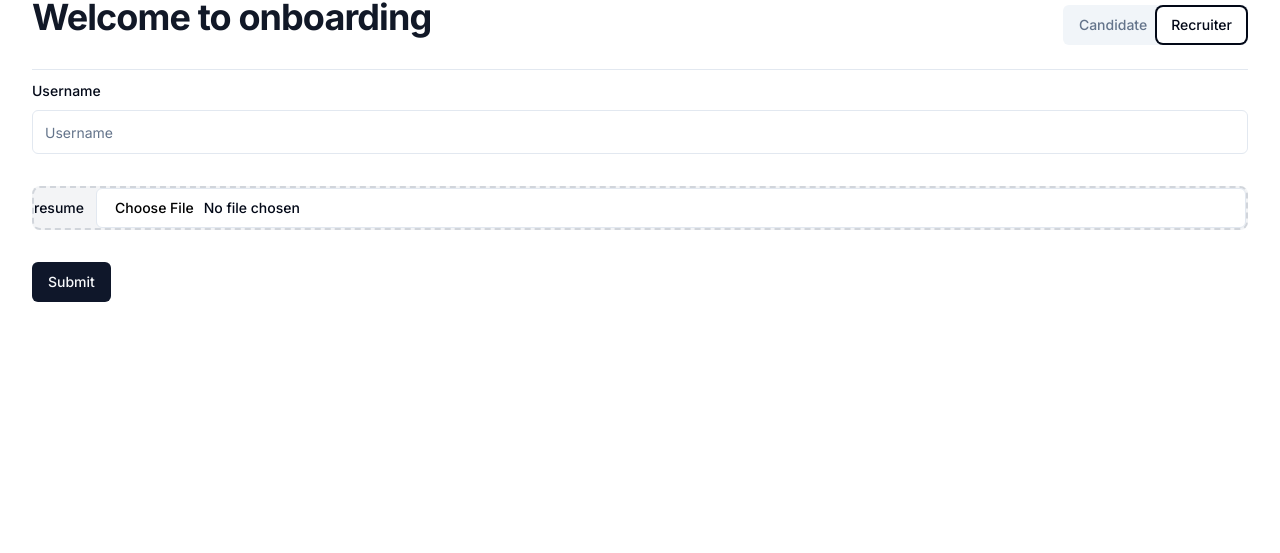
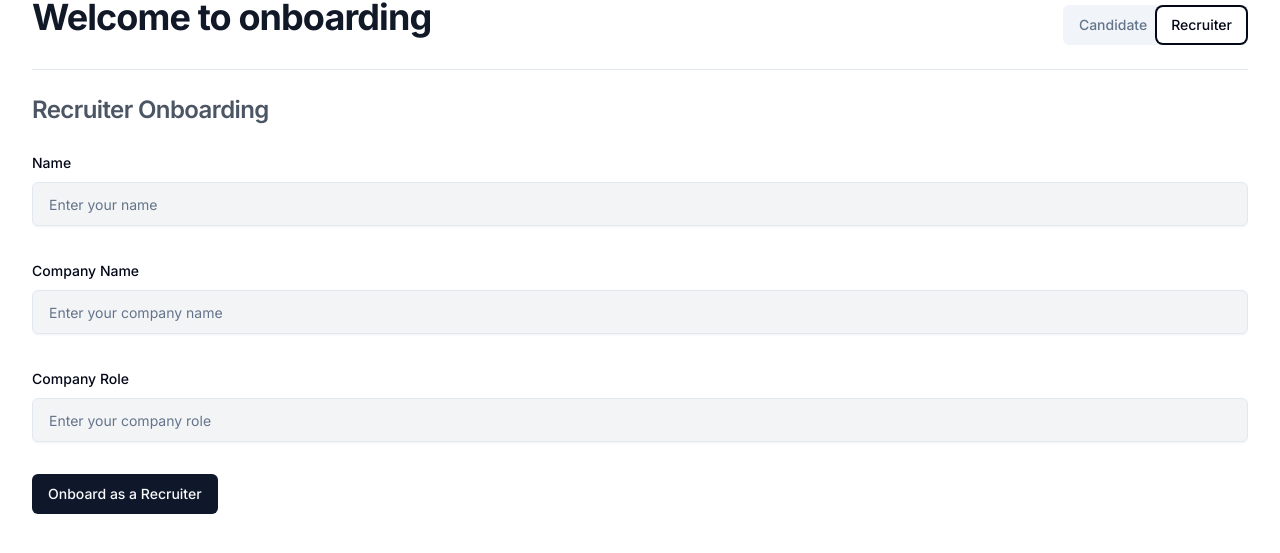
Before and after one commit to bregarulai/job_board, a Next.js app: page /onboard in a window 1280 px wide. Both pictures are taken after a click on the tab "Recruiter". Shown: the part 187-740 px from the top of the page. Built offline with nearby package versions, Linux system fonts and the light colour scheme; no server answers.

Commit message:
Implement adding fields to recuiter onboarding form

```diff
--- a/components/CustomFormField.tsx
+++ b/components/CustomFormField.tsx
@@ -27,7 +27,7 @@ const RenderField = ({
           <Input
             placeholder={placeholder}
             {...field}
-            className="h-11 focus-visible:ring-0 focus-visible:ring-offset-0"
+            className="h-11 rounded-md px-4 border bg-gray-100 drop-shadow-sm transition-all duration-200 ease-in-out focus:bg-white focus:drop-shadow-lg focus-visible:outline-none outline-none focus-visible:ring-0 focus-visible:ring-offset-0"
           />
         </FormControl>
       );
--- a/components/OnBoard.tsx
+++ b/components/OnBoard.tsx
@@ -29,7 +29,13 @@ const OnBoard = () => {
         </div>
         <TabsContent value={tabsTriggerType.CANDIDATE}>Candidate</TabsContent>
         <TabsContent value={tabsTriggerType.RECRUITER}>
-          <RecruiterOnboardForm />
+          <div className="flex flex-col gap-6 mt-6">
+            <h2 className="text-2xl font-semibold tracking-tight text-gray-600">
+              Recruiter Onboarding
+            </h2>
+
+            <RecruiterOnboardForm />
+          </div>
         </TabsContent>
       </Tabs>
     </div>
--- a/components/forms/RecruiterOnboardForm.tsx
+++ b/components/forms/RecruiterOnboardForm.tsx
@@ -15,7 +15,9 @@ const RecruiterOnboardForm = () => {
   const form = useForm<z.infer<typeof recruiterFormSchema>>({
     resolver: zodResolver(recruiterFormSchema),
     defaultValues: {
-      username: "",
+      name: "",
+      companyName: "",
+      companyRole: "",
     },
   });
 
@@ -31,17 +33,26 @@ const RecruiterOnboardForm = () => {
       <form onSubmit={form.handleSubmit(onSubmit)} className="space-y-8">
         <CustomFormField
           control={form.control}
-          name="username"
+          name="name"
           fieldType={formFieldType.INPUT}
-          label="Username"
-          placeholder="Username"
+          label="Name"
+          placeholder="Enter your name"
         />
         <CustomFormField
           control={form.control}
-          name="resume"
-          fieldType={formFieldType.FILE}
+          name="companyName"
+          fieldType={formFieldType.INPUT}
+          label="Company Name"
+          placeholder="Enter your company name"
         />
-        <Button type="submit">Submit</Button>
+        <CustomFormField
+          control={form.control}
+          name="companyRole"
+          fieldType={formFieldType.INPUT}
+          label="Company Role"
+          placeholder="Enter your company role"
+        />
+        <Button type="submit">Onboard as a Recruiter</Button>
       </form>
     </Form>
   );
--- a/types/validation.ts
+++ b/types/validation.ts
@@ -1,7 +1,13 @@
 import { z } from "zod";
 
 export const recruiterFormSchema = z.object({
-  username: z.string().min(2, {
-    message: "Username must be at least 2 characters.",
+  name: z.string().trim().min(2, {
+    message: "name must be at least 2 characters.",
+  }),
+  companyName: z.string().trim().min(2, {
+    message: "Company name must be at least 2 characters.",
+  }),
+  companyRole: z.string().trim().min(2, {
+    message: "Comapany role must be at least 2 characters.",
   }),
 });
```
